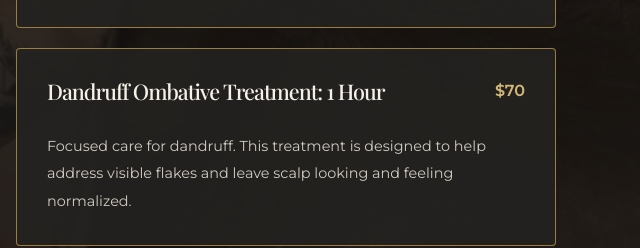
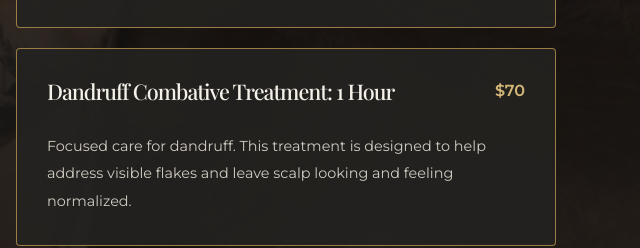
Before and after one commit to 106barber/106barber.github.io, a plain HTML site: page index.html in a window 1280 px wide. Shown: the part 2874-3122 px from the top of the page, 634-1274 px from the left. Drawn offline with nearby package versions, Linux system fonts and the light colour scheme.

Commit message:
Update index.html

```diff
--- a/index.html
+++ b/index.html
@@ -417,7 +417,7 @@
                        <article class="service-item signature-service">
                     <div class="service-info">
                         <div class="service-title">
-                            <h4>Dandruff Ombative Treatment: 1 Hour</h4>
+                            <h4>Dandruff Combative Treatment: 1 Hour</h4>
                             <span class="service-price">$70</span>
                         </div>
                         <p>Focused care for dandruff. This treatment is designed to help address visible flakes and leave scalp looking and feeling normalized.</p>
```
